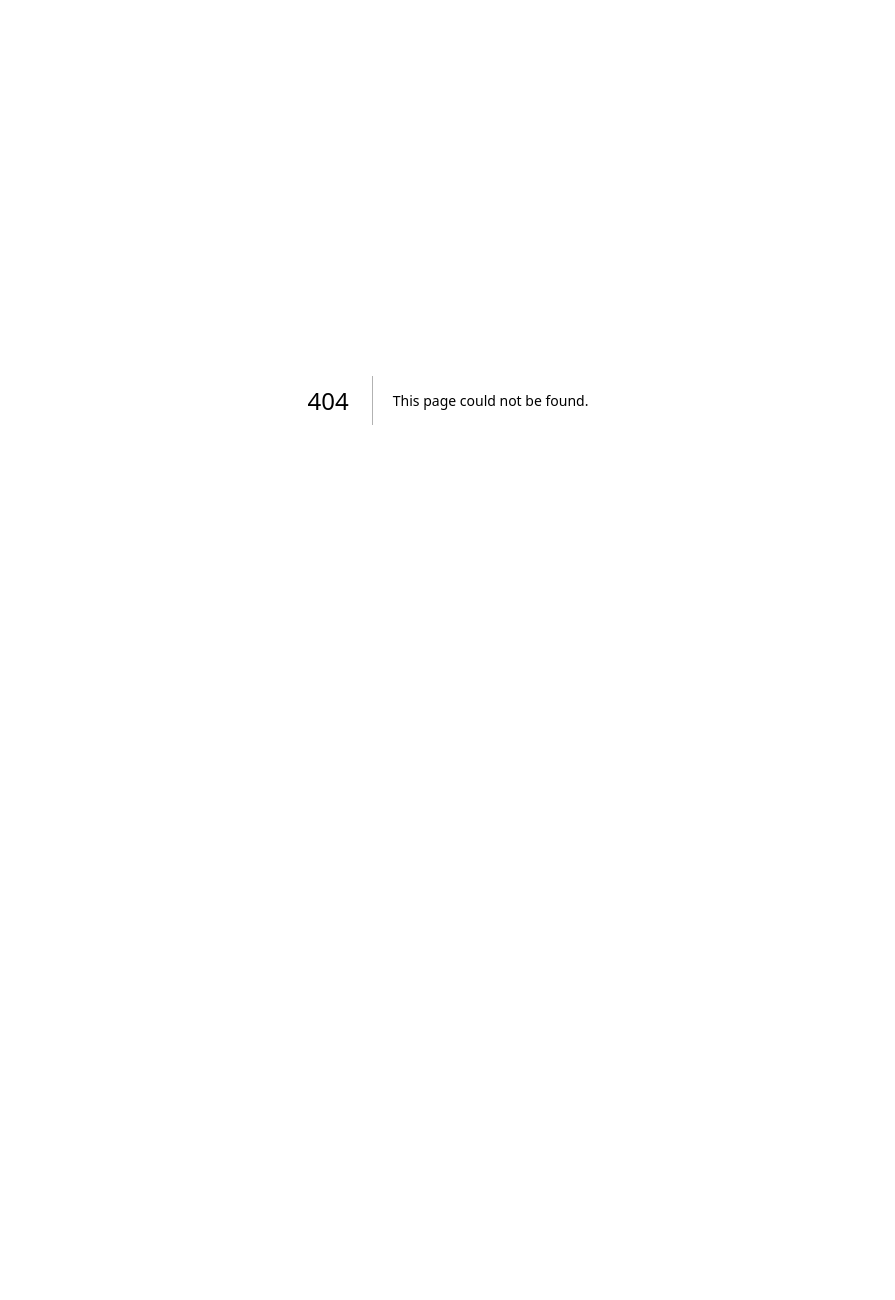
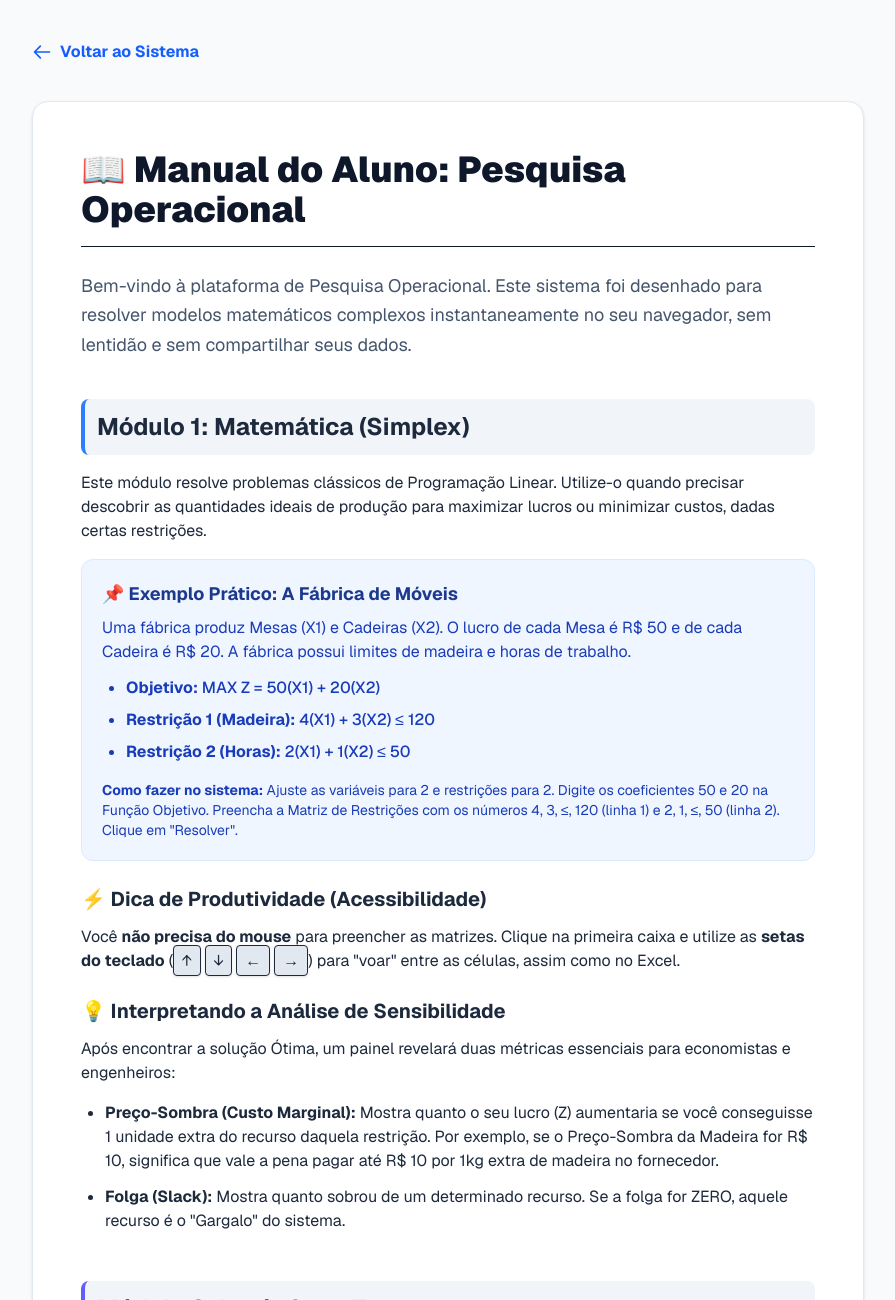
Before and after one commit to niltonfjunior2/PesquisaOperacional, a Next.js app: page /manual in a window 1280 px wide. Before the commit this address had no page. Shown: the top 1300 px of the page, without its empty margins (192-1087 px from the left). Before the commit the page ends 800 px from the top, so only its background shows below. Built offline with nearby package versions, Linux system fonts and the light colour scheme.

Commit message:
feat: add user manual page and link in navigation

```diff
--- /dev/null
+++ b/src/app/manual/page.tsx
@@ -0,0 +1,93 @@
+import Link from "next/link";
+
+export default function ManualPage() {
+  return (
+    <main className="min-h-screen bg-slate-50 py-10 font-sans text-slate-800">
+      <div className="max-w-4xl mx-auto px-4 md:px-8">
+        <div className="mb-8">
+          <Link href="/" className="inline-flex items-center gap-2 text-blue-600 font-bold hover:text-blue-800 transition-colors">
+            <svg className="w-5 h-5" fill="none" stroke="currentColor" viewBox="0 0 24 24"><path strokeLinecap="round" strokeLinejoin="round" strokeWidth={2} d="M10 19l-7-7m0 0l7-7m-7 7h18" /></svg>
+            Voltar ao Sistema
+          </Link>
+        </div>
+
+        <article className="bg-white p-8 md:p-12 rounded-2xl shadow-sm border border-slate-200 prose prose-slate max-w-none">
+          <h1 className="text-4xl font-black text-slate-900 mb-6 border-b pb-4">📖 Manual do Aluno: Pesquisa Operacional</h1>
+
+          <p className="text-lg text-slate-600 leading-relaxed mb-10">
+            Bem-vindo à plataforma de Pesquisa Operacional. Este sistema foi desenhado para resolver modelos matemáticos complexos instantaneamente no seu navegador, sem lentidão e sem compartilhar seus dados.
+          </p>
+
+          <section className="mb-12">
+            <h2 className="text-2xl font-bold text-slate-800 mb-4 bg-slate-100 p-3 rounded-lg border-l-4 border-blue-500">Módulo 1: Matemática (Simplex)</h2>
+            <p className="mb-4">
+              Este módulo resolve problemas clássicos de Programação Linear. Utilize-o quando precisar descobrir as quantidades ideais de produção para maximizar lucros ou minimizar custos, dadas certas restrições.
+            </p>
+
+            <div className="bg-blue-50 border border-blue-100 p-5 rounded-xl mb-6">
+              <h3 className="text-lg font-bold text-blue-900 mb-2">📌 Exemplo Prático: A Fábrica de Móveis</h3>
+              <p className="text-blue-800 mb-3">Uma fábrica produz Mesas (X1) e Cadeiras (X2). O lucro de cada Mesa é R$ 50 e de cada Cadeira é R$ 20. A fábrica possui limites de madeira e horas de trabalho.</p>
+              <ul className="list-disc ml-6 text-blue-800 space-y-2 font-medium">
+                <li><strong>Objetivo:</strong> MAX Z = 50(X1) + 20(X2)</li>
+                <li><strong>Restrição 1 (Madeira):</strong> 4(X1) + 3(X2) ≤ 120</li>
+                <li><strong>Restrição 2 (Horas):</strong> 2(X1) + 1(X2) ≤ 50</li>
+              </ul>
+              <p className="text-blue-800 mt-4 text-sm"><strong>Como fazer no sistema:</strong> Ajuste as variáveis para 2 e restrições para 2. Digite os coeficientes 50 e 20 na Função Objetivo. Preencha a Matriz de Restrições com os números 4, 3, ≤, 120 (linha 1) e 2, 1, ≤, 50 (linha 2). Clique em "Resolver".</p>
+            </div>
+
+            <h3 className="text-xl font-bold text-slate-800 mt-6 mb-3">⚡ Dica de Produtividade (Acessibilidade)</h3>
+            <p className="mb-4">
+              Você <strong>não precisa do mouse</strong> para preencher as matrizes. Clique na primeira caixa e utilize as <strong>setas do teclado</strong> (<kbd className="bg-slate-200 px-2 py-1 rounded border shadow-sm">↑</kbd> <kbd className="bg-slate-200 px-2 py-1 rounded border shadow-sm">↓</kbd> <kbd className="bg-slate-200 px-2 py-1 rounded border shadow-sm">←</kbd> <kbd className="bg-slate-200 px-2 py-1 rounded border shadow-sm">→</kbd>) para "voar" entre as células, assim como no Excel.
+            </p>
+
+            <h3 className="text-xl font-bold text-slate-800 mt-6 mb-3">💡 Interpretando a Análise de Sensibilidade</h3>
+            <p className="mb-4">
+              Após encontrar a solução Ótima, um painel revelará duas métricas essenciais para economistas e engenheiros:
+            </p>
+            <ul className="list-disc ml-6 space-y-3">
+              <li><strong>Preço-Sombra (Custo Marginal):</strong> Mostra quanto o seu lucro (Z) aumentaria se você conseguisse 1 unidade extra do recurso daquela restrição. Por exemplo, se o Preço-Sombra da Madeira for R$ 10, significa que vale a pena pagar até R$ 10 por 1kg extra de madeira no fornecedor.</li>
+              <li><strong>Folga (Slack):</strong> Mostra quanto sobrou de um determinado recurso. Se a folga for ZERO, aquele recurso é o "Gargalo" do sistema.</li>
+            </ul>
+          </section>
+
+          <section className="mb-12">
+            <h2 className="text-2xl font-bold text-slate-800 mb-4 bg-slate-100 p-3 rounded-lg border-l-4 border-indigo-500">Módulo 2: Logística e Transporte</h2>
+            <p className="mb-4">
+              Este módulo foca na alocação física de produtos, desenhado em um grid 2D visual para evitar a modelagem cansativa de equações.
+            </p>
+
+            <div className="bg-indigo-50 border border-indigo-100 p-5 rounded-xl mb-6">
+              <h3 className="text-lg font-bold text-indigo-900 mb-2">📌 Exemplo Prático: Distribuição de Galpões</h3>
+              <p className="text-indigo-800 mb-3">Você tem 2 Centros de Distribuição (Origens) que devem abastecer 3 Lojas (Destinos). Você precisa descobrir quantas caixas enviar de qual Origem para qual Destino, de modo a minimizar o custo total de frete.</p>
+              <ul className="list-disc ml-6 text-indigo-800 space-y-2 font-medium">
+                <li><strong>Passo 1:</strong> Ajuste a grade para 2 Origens e 3 Destinos.</li>
+                <li><strong>Passo 2 (Custos):</strong> Preencha o miolo da tabela com o preço do frete (Custo Cij) de cada rota.</li>
+                <li><strong>Passo 3 (Oferta/Demanda):</strong> Preencha a coluna lateral verde com o estoque total de cada galpão. Preencha a linha inferior com a demanda de cada loja.</li>
+                <li><strong>Atenção:</strong> O método base exige balanceamento. A soma total da Oferta deve ser <strong>igual</strong> à soma total da Demanda. Se não for, o sistema avisará que o problema é "Inviável".</li>
+              </ul>
+            </div>
+          </section>
+
+          <section>
+            <h2 className="text-2xl font-bold text-slate-800 mb-4 bg-slate-100 p-3 rounded-lg border-l-4 border-emerald-500">Módulo 3: Salvar e Compartilhar</h2>
+            <p className="mb-4">
+              O sistema não exige login e não grava nada na nuvem, garantindo a sua privacidade. Para guardar exercícios, utilize a barra inferior do painel Simplex:
+            </p>
+            <ul className="list-disc ml-6 space-y-4">
+              <li>
+                <strong>Recuperação Automática:</strong> Se você fechar a aba acidentalmente, não se desespere. O sistema salva seu progresso silenciosamente a cada alteração. Ao abrir a página novamente, clique em "Restaurar Progresso".
+              </li>
+              <li>
+                <strong>Link Mágico (Compartilhar via WhatsApp):</strong> Clique no botão de compartilhar para codificar todo o seu modelo matemático em uma URL (link) ultra-longa. Envie para o seu professor ou colega. Quando eles clicarem, verão exatamente o que você modelou.
+              </li>
+              <li>
+                <strong>Salvar como Arquivo (.po):</strong> Baixe o modelo matemático em um arquivo minúsculo `.po`. Útil para fazer backups no pendrive e anexar no Google Classroom.
+              </li>
+            </ul>
+          </section>
+
+        </article>
+      </div>
+    </main>
+  );
+}
--- a/src/app/page.tsx
+++ b/src/app/page.tsx
@@ -1,6 +1,7 @@
 // src/app/page.tsx
 "use client";
 import { useState } from "react";
+import Link from "next/link";
 import { SimplexBuilder } from "@/components/SimplexBuilder";
 import { TransportBuilder } from "@/components/TransportBuilder";
 
@@ -26,6 +27,15 @@ export default function Home() {
             Logística (Transporte)
           </button>
         </nav>
+
+        <Link
+          href="/manual"
+          className="ml-4 hidden sm:flex items-center gap-2 px-5 py-3 rounded-lg font-bold text-blue-600 bg-blue-50 hover:bg-blue-100 border border-blue-200 transition-all focus:ring-4 focus:ring-blue-200"
+          title="Manual do Aluno"
+        >
+          <svg className="w-5 h-5" fill="none" stroke="currentColor" viewBox="0 0 24 24"><path strokeLinecap="round" strokeLinejoin="round" strokeWidth={2} d="M12 6.253v13m0-13C10.832 5.477 9.246 5 7.5 5S4.168 5.477 3 6.253v13C4.168 18.477 5.754 18 7.5 18s3.332.477 4.5 1.253m0-13C13.168 5.477 14.754 5 16.5 5c1.747 0 3.332.477 4.5 1.253v13C19.832 18.477 18.247 18 16.5 18c-1.746 0-3.332.477-4.5 1.253" /></svg>
+          Ver Manual
+        </Link>
       </div>
 
       {mode === "SIMPLEX" ? <SimplexBuilder /> : <TransportBuilder />}
```
